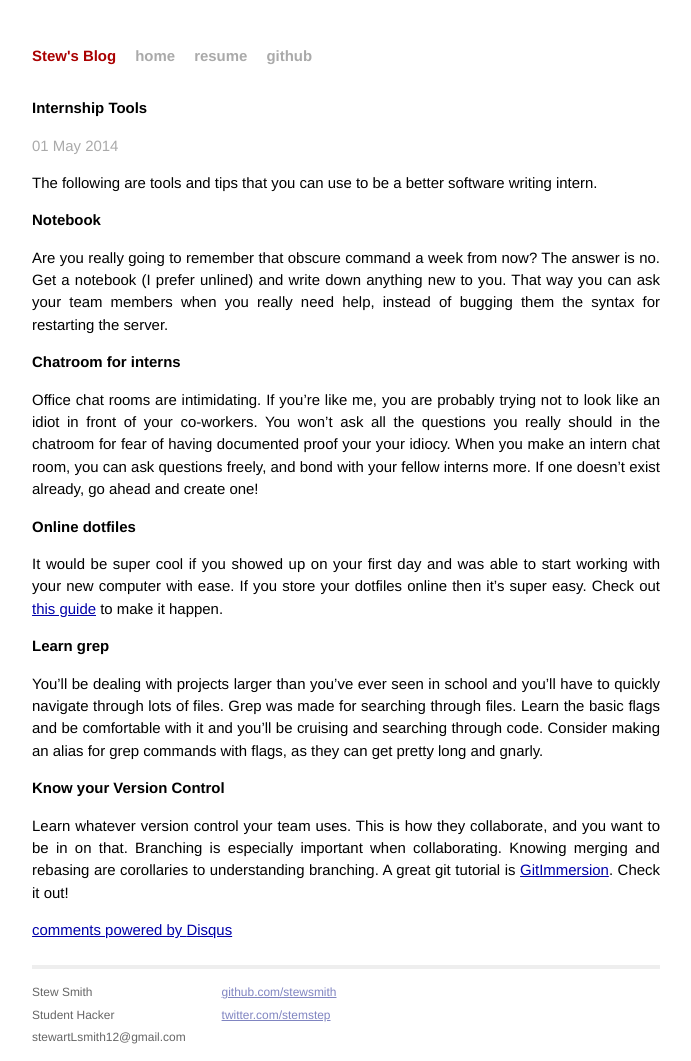
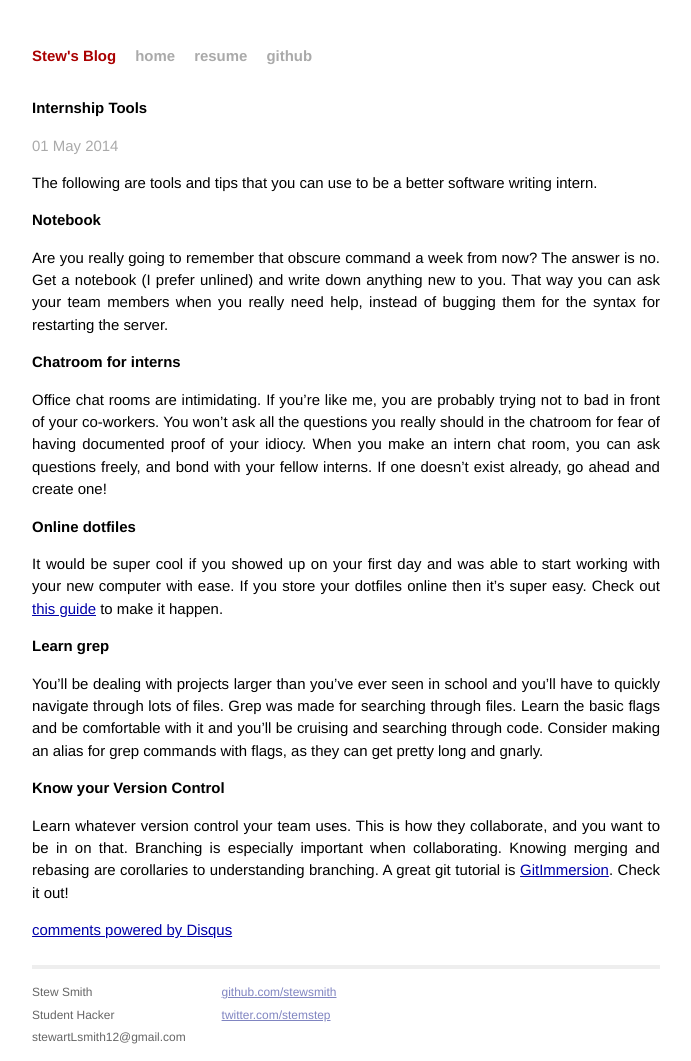
Before and after one commit to stewsmith/stewsmith.github.io, a Jekyll site: the page built from _posts/2014-05-1-Internship-Tools.markdown, in a window 1280 px wide. Shown: the whole page, without its empty margins (294-985 px from the left). Built offline with Jekyll 4.4.1, drawn with Linux system fonts in a browser that asks for light colours; Markdown is read by kramdown in place of the engine named in the settings; comment, search, counter and statistics services are not loaded.

Commit message:
internship edits

```diff
--- a/_posts/2014-05-1-Internship-Tools.markdown
+++ b/_posts/2014-05-1-Internship-Tools.markdown
@@ -14,15 +14,15 @@ Notebook
 -----------
 Are you really going to remember that obscure command a week from now? The answer is no. Get a notebook (I prefer unlined)
 and write down anything new to you. That way you can ask your team members when you really need help, instead of bugging
-them the syntax for restarting the server.
+them for the syntax for restarting the server.
 
 
 Chatroom for interns
 -----------
-Office chat rooms are intimidating. If you’re like me, you are probably trying not to look like an
-idiot in front of your co-workers. You won’t ask all the questions you really should in the chatroom for fear
-of having documented proof your your idiocy. When you make an intern chat room, you can ask questions freely, and
-bond with your fellow interns more. If one doesn’t exist already, go ahead and create one!
+Office chat rooms are intimidating. If you’re like me, you are probably trying not to bad
+in front of your co-workers. You won’t ask all the questions you really should in the chatroom for fear
+of having documented proof of your idiocy. When you make an intern chat room, you can ask questions freely, and
+bond with your fellow interns. If one doesn’t exist already, go ahead and create one!
 
 
 Online dotfiles
```
